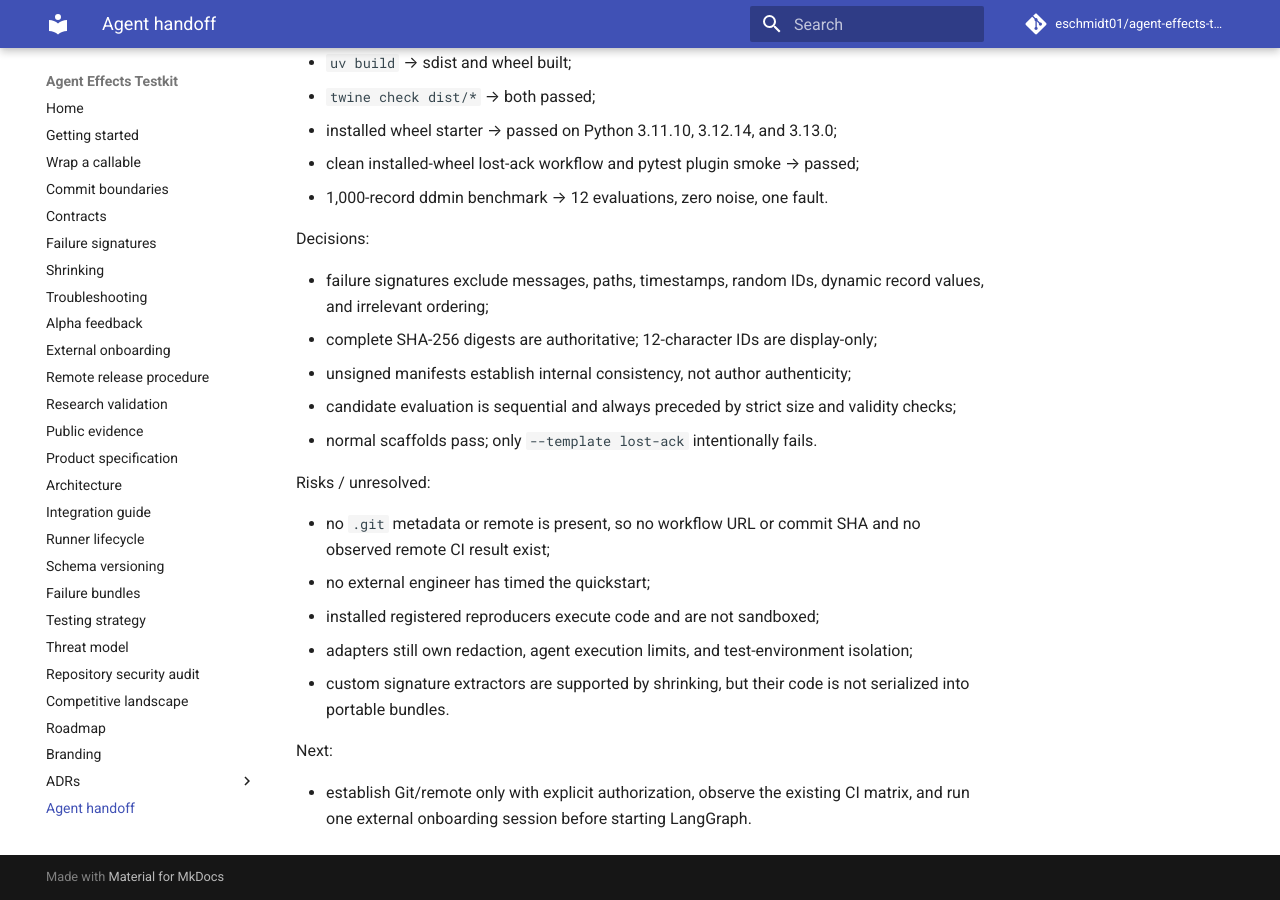
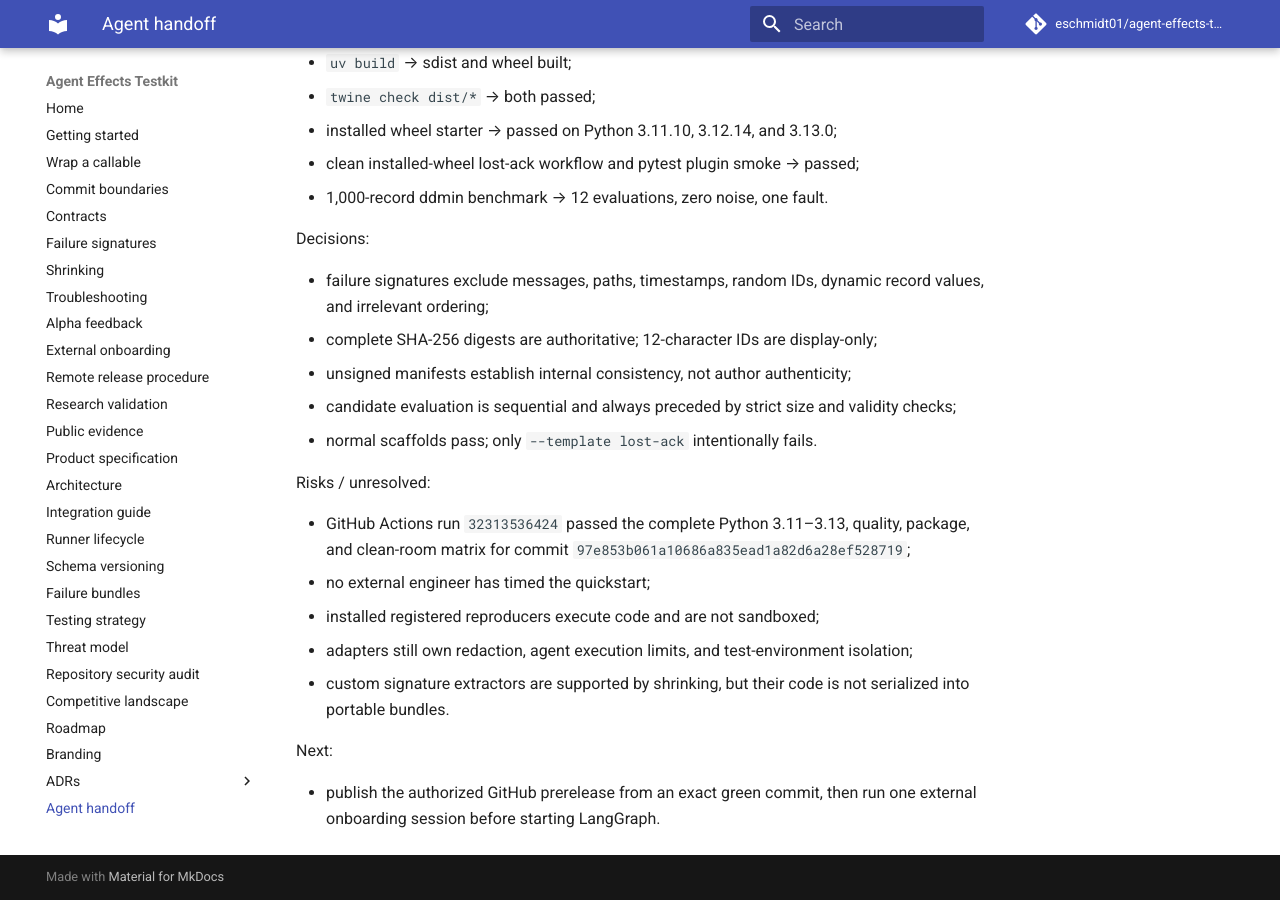
Before and after one commit to eschmidt01/agent-effects-testkit, an MkDocs documentation site: the page built from docs/agent/HANDOFF.md, in a window 1280 px wide and 900 px high, scrolled down 809 px. Built offline with MkDocs 1.6.1 and Material for MkDocs 9.7.7, drawn with Linux system fonts in a browser that asks for light colours; comment, search, counter and statistics services are not loaded; some of the changed text lies outside the part shown.

Commit message:
chore: finalize public alpha CI metadata

```diff
--- a/docs/agent/HANDOFF.md
+++ b/docs/agent/HANDOFF.md
@@ -1,7 +1,7 @@
 # Implementation handoff
 
 Task: AE-003, AE-004, and minimum viable Phase 6
-Status: complete locally; observed remote CI and external quickstart timing open
+Status: local and remote CI complete; prerelease and external quickstart timing open
 
 Changed:
 
@@ -42,8 +42,8 @@ Decisions:
 
 Risks / unresolved:
 
-- no `.git` metadata or remote is present, so no workflow URL or commit SHA and
-  no observed remote CI result exist;
+- GitHub Actions run `32313536424` passed the complete Python 3.11–3.13,
+  quality, package, and clean-room matrix for commit `97e853b061a10686a835ead1a82d6a28ef528719`;
 - no external engineer has timed the quickstart;
 - installed registered reproducers execute code and are not sandboxed;
 - adapters still own redaction, agent execution limits, and test-environment isolation;
@@ -52,5 +52,5 @@ Risks / unresolved:
 
 Next:
 
-- establish Git/remote only with explicit authorization, observe the existing CI
-  matrix, and run one external onboarding session before starting LangGraph.
+- publish the authorized GitHub prerelease from an exact green commit, then run
+  one external onboarding session before starting LangGraph.
```
Also changed, not shown: CHANGELOG.md (+2 -0 lines), README.md (+3 -2 lines), TASKS.md (+2 -2 lines), VALIDATION_REPORT.md (+11 -6 lines), 1 other file.
